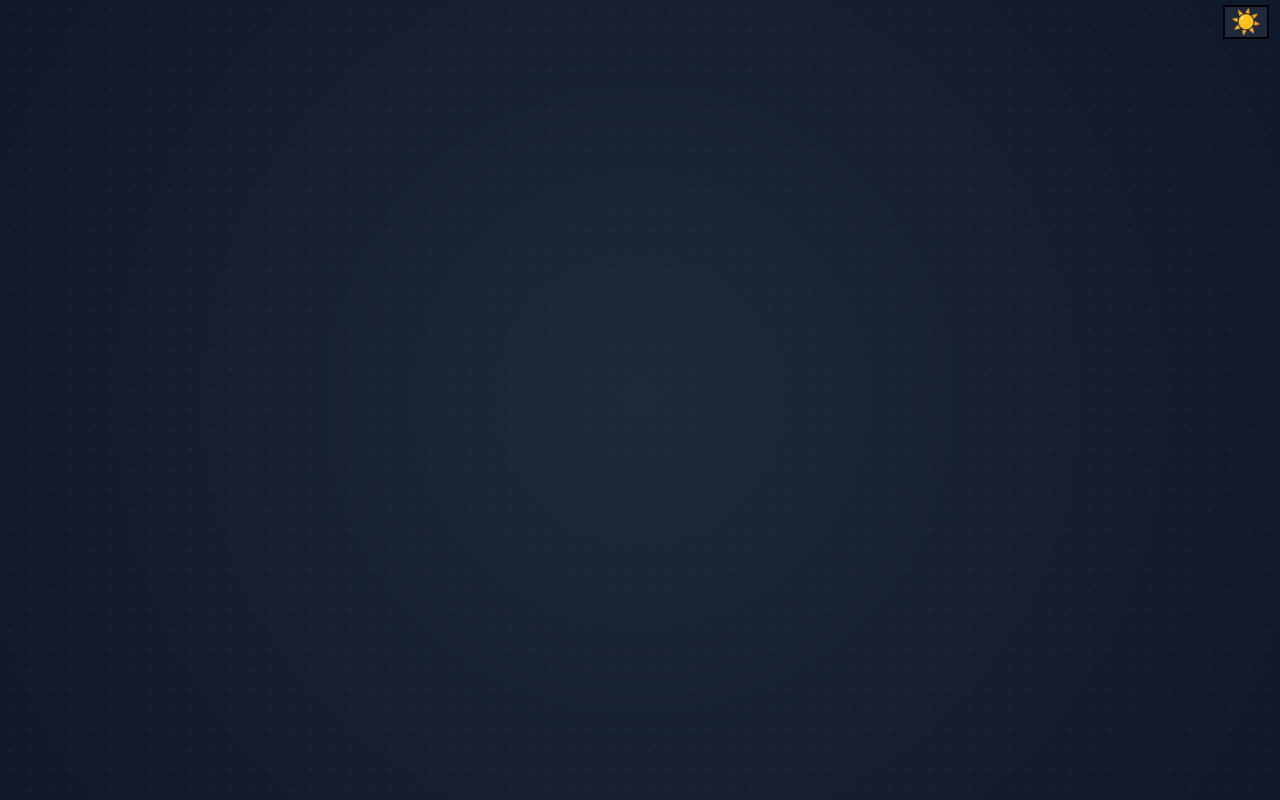
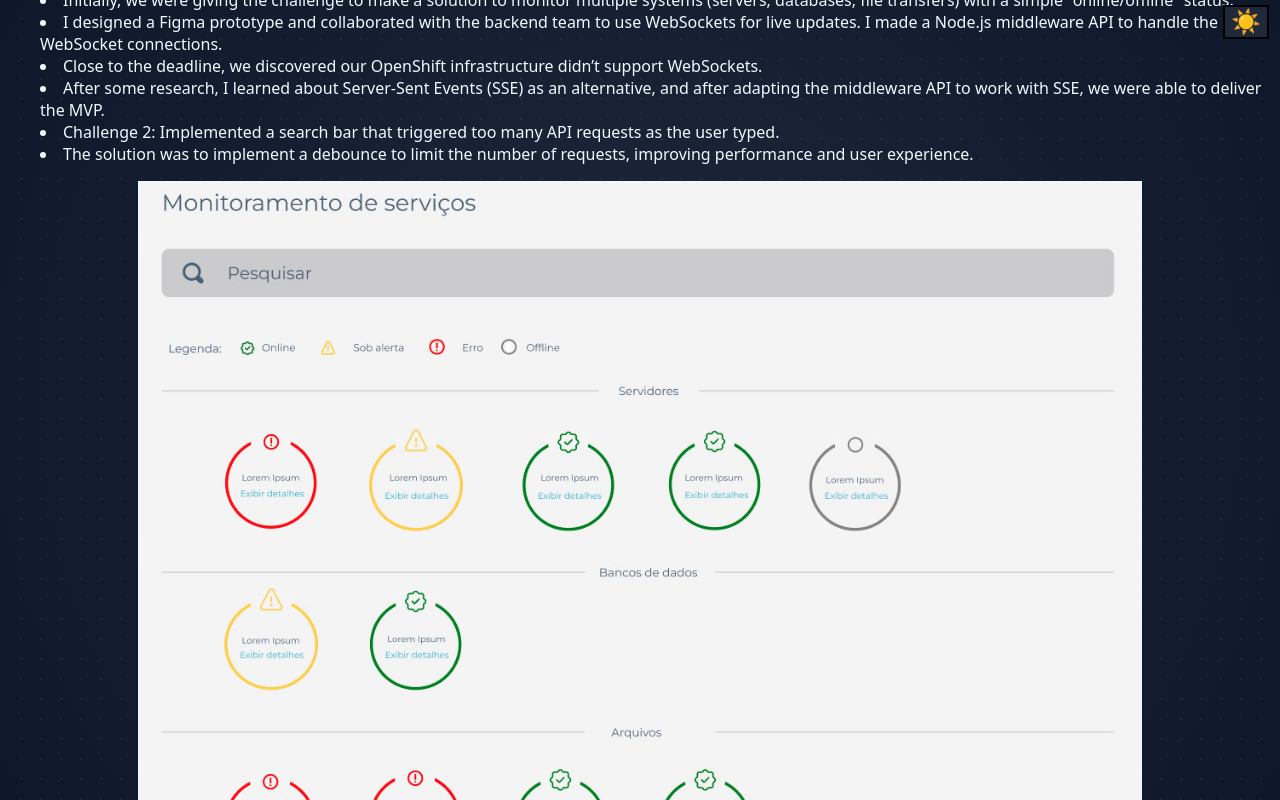
Before and after one commit to Paulinojr/slideshow-challenge, a React (Vite) app: page /slide3 in a window 1280 px wide. Before the commit this address had no page. Built offline with nearby package versions, Linux system fonts and the light colour scheme.

Commit message:
fix: finish slide 3

```diff
--- a/src/App.jsx
+++ b/src/App.jsx
@@ -8,6 +8,7 @@ import {
 import ThemeSwitcher from "./components/ThemeSwitcher";
 import Slide1 from "./slides/Slide1";
 import Slide2 from "./slides/Slide2";
+import Slide3 from "./slides/Slide3";
 import ArrowNavigation from "./components/ArrowNavigation";
 
 function AppContent() {
@@ -43,6 +44,10 @@ function AppContent() {
         <Routes>
           <Route path="/slide2" element={<Slide2 theme={theme} />} />
         </Routes>
+
+        <Routes>
+          <Route path="/slide3" element={<Slide3 theme={theme} />} />
+        </Routes>
       </div>
     </div>
   );
--- a/src/slides/Slide2.jsx
+++ b/src/slides/Slide2.jsx
@@ -60,7 +60,7 @@ export default function Slide2({ theme }) {
             theme === "dark" ? "text-black" : "text-white"
           }`}
         >
-          <li className="mb-4">Wanted to showcase my skills.</li>
+          <li className="mb-4">I wanted to showcase my skills.</li>
           <li className="mb-4">
             Created this web app to look like a slideshow.
           </li>
--- /dev/null
+++ b/src/slides/Slide3.jsx
@@ -0,0 +1,68 @@
+export default function Slide3({ theme }) {
+  return (
+    <div
+      className={`flex h-full w-full items-center justify-center ${
+        theme === "dark" ? "bg-white/90" : "bg-black/90"
+      } p-8 rounded-lg shadow-lg`}
+    >
+      <div className="flex flex-col lg:flex-row items-center justify-center w-full max-w-6xl">
+        <div className="flex-1 pr-8">
+          <h2
+            className={`text-3xl font-bold ${
+              theme === "dark" ? "text-black" : "text-white"
+            }`}
+          >
+            My Highlight: Healthcheck monitoring dashboard
+          </h2>
+          <ul
+            className={`mt-6 list-disc list-inside ${
+              theme === "dark" ? "text-black" : "text-white"
+            }`}
+          >
+            <li className="mb-4">
+              Initially, we were giving the challenge to make a solution to
+              monitor multiple systems (servers, databases, file transfers) with
+              a simple "online/offline" status.
+            </li>
+            <li className="mb-4">
+              I designed a Figma prototype and collaborated with the backend
+              team to use WebSockets for live updates. I made a Node.js
+              middleware API to handle the WebSocket connections.
+            </li>
+            <li className="mb-4">
+              Close to the deadline, we discovered our OpenShift infrastructure
+              didn’t support WebSockets.
+            </li>
+            <li className="mb-4">
+              After some research, I learned about Server-Sent Events (SSE) as
+              an alternative, and after adapting the middleware API to work with
+              SSE, we were able to deliver the MVP.
+            </li>
+            <li className="mb-4">
+              Challenge 2: Implemented a search bar that triggered too many API
+              requests as the user typed.
+            </li>
+            <li className="mb-4">
+              The solution was to implement a debounce to limit the number of
+              requests, improving performance and user experience.
+            </li>
+          </ul>
+        </div>
+
+        <div className="flex-1 pl-8 flex items-center justify-center">
+          <div
+            className={`border-2 ${
+              theme === "dark" ? "border-gray-300" : "border-gray-500"
+            } p-4 rounded-lg`}
+          >
+            <img
+              src="/public/monitoramento.jpg"
+              alt="monitoring"
+              className="w-[1000px] max-h-full object-contain"
+            />
+          </div>
+        </div>
+      </div>
+    </div>
+  );
+}
```
Also changed, not shown: public/monitoramento.jpg (added).
